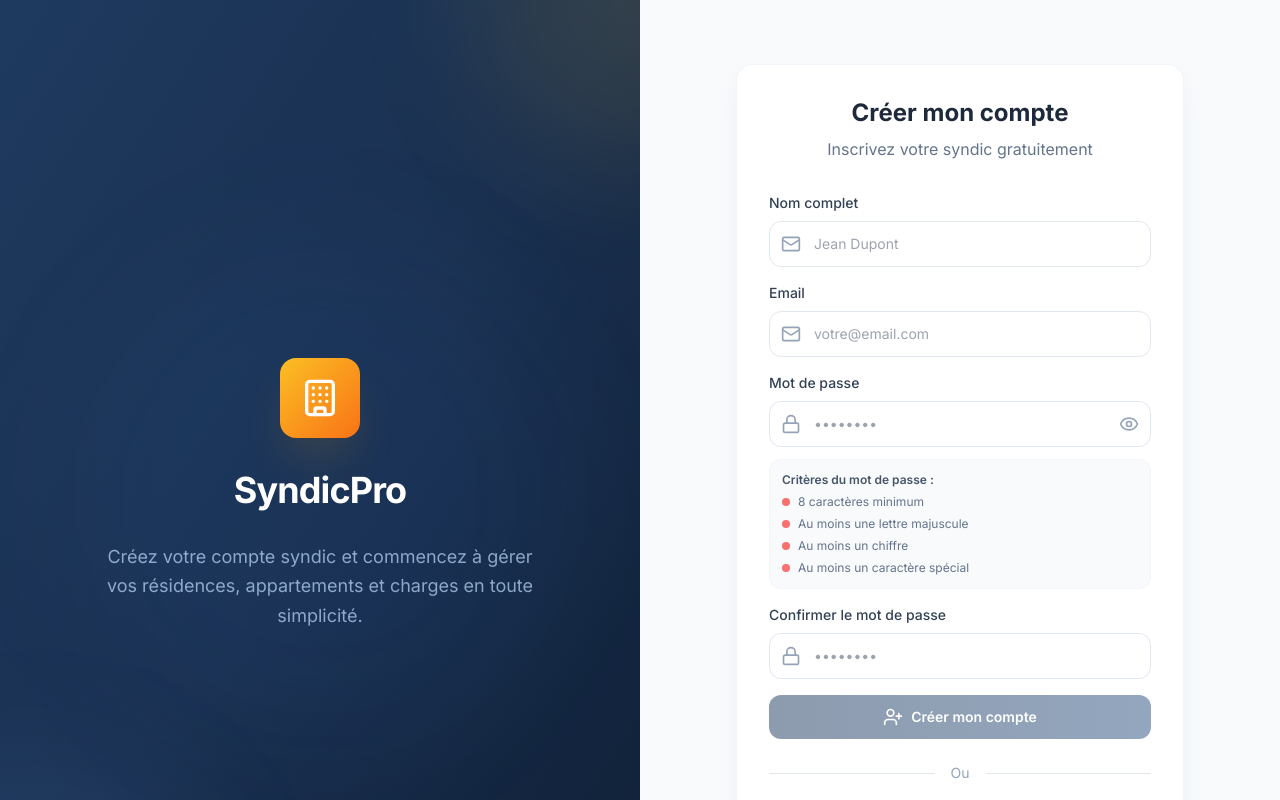
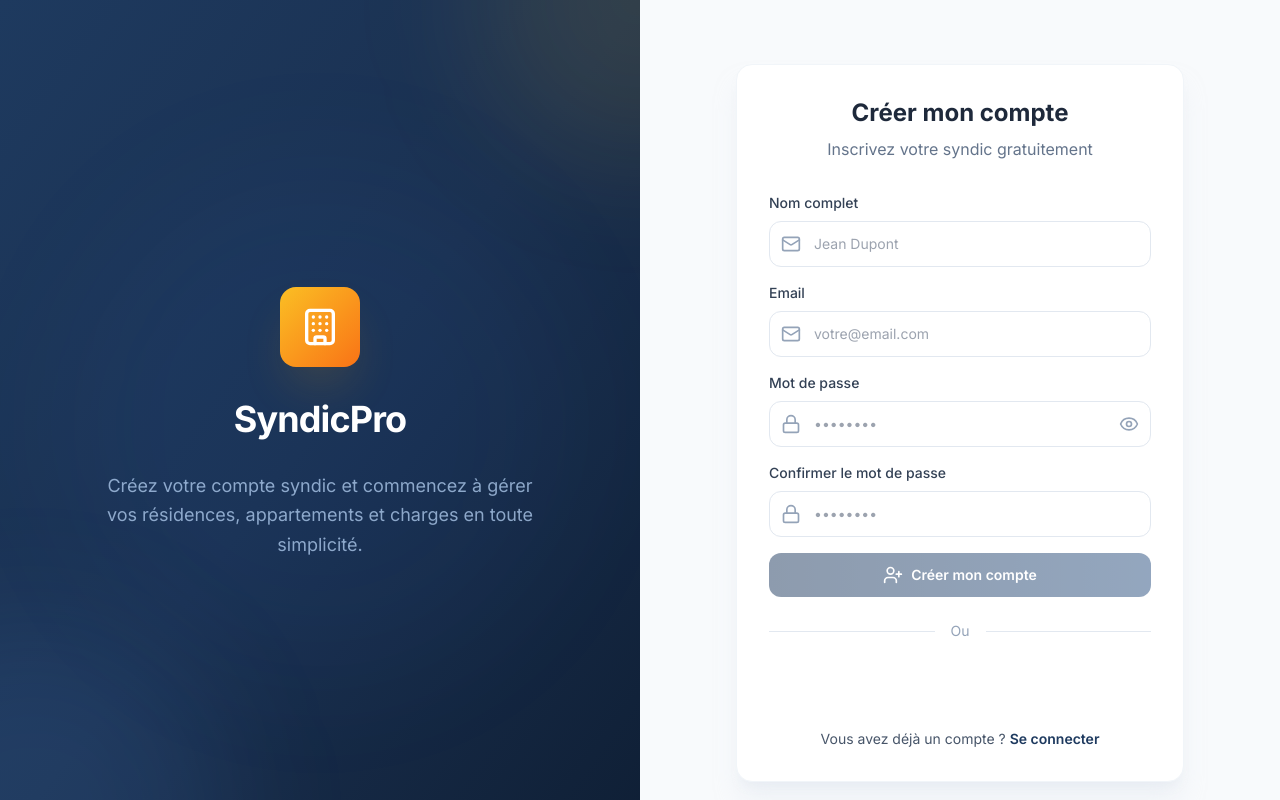
Before and after one commit to Sohaib-Ft/Syndic-App, a React (Vite) app: page /register in a window 1280 px wide. Shown: the top 800 px of the page. Built offline with nearby package versions, Linux system fonts and the light colour scheme; no server answers.

Commit message:
criteres de mot de passe style modification

```diff
--- a/src/pages/Register.jsx
+++ b/src/pages/Register.jsx
@@ -157,6 +157,7 @@ export default function Register() {
                 </div>
 
                 {/* Checklist visuelle du mot de passe */}
+                {password && (
                   <div className="mt-3 p-3 bg-slate-50 rounded-xl space-y-1.5 text-xs border border-slate-100">
                     <p className="font-semibold text-slate-600 mb-1">Critères du mot de passe :</p>
                     <div className="flex items-center gap-2">
@@ -176,6 +177,7 @@ export default function Register() {
                       <span className={rules.special ? 'text-emerald-700' : 'text-slate-500'}>Au moins un caractère spécial</span>
                     </div>
                   </div>
+                )}
               </div>
 
               <div>
--- a/src/pages/ResetPassword.jsx
+++ b/src/pages/ResetPassword.jsx
@@ -111,6 +111,7 @@ export default function ResetPassword() {
             </div>
 
             {/* Checklist visuelle du mot de passe */}
+            {newPassword && (
               <div className="mt-3 p-3 bg-slate-50 rounded-xl space-y-1.5 text-xs border border-slate-100">
                 <p className="font-semibold text-slate-600 mb-1">Critères du mot de passe :</p>
                 <div className="flex items-center gap-2">
@@ -130,6 +131,7 @@ export default function ResetPassword() {
                   <span className={rules.special ? 'text-emerald-700 font-medium' : 'text-slate-500'}>Au moins un caractère spécial</span>
                 </div>
               </div>
+            )}
           </div>
 
           <div>
```
Lines whose indentation alone changed are shown as unchanged.
